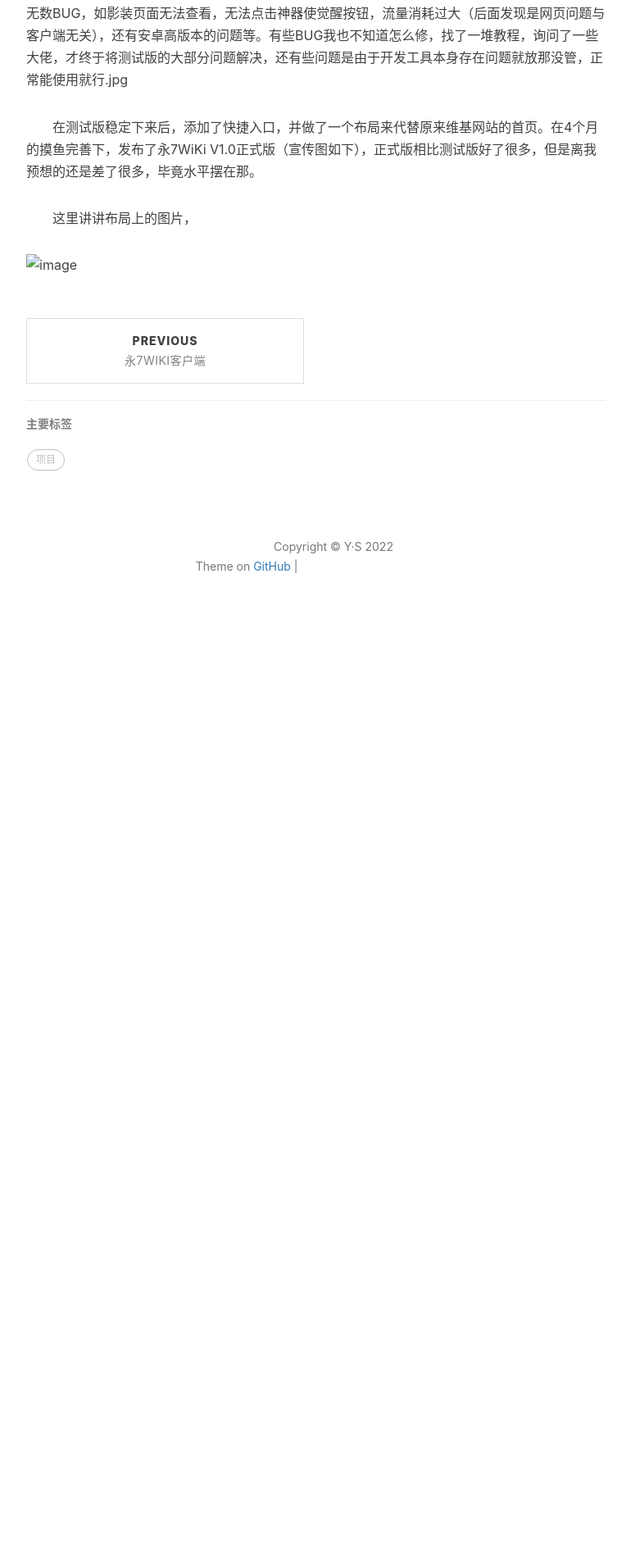
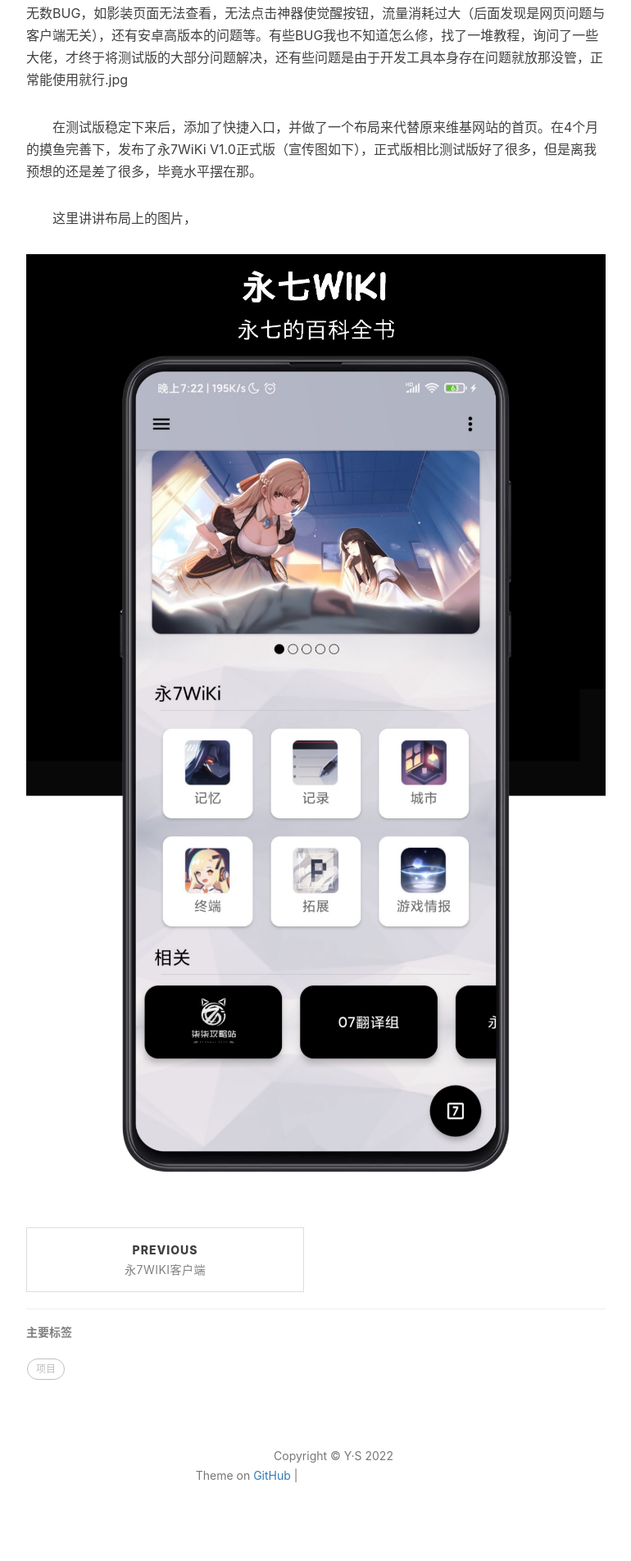
Before and after one commit to YS-yorigamishion/YS-yorigamishion.github.io, a Jekyll site: the page built from _posts/2022-2-20-永7WiKi制作过程以及踩到的一些坑.md, in a window 1280 px wide. Shown: the part 769-2673 px from the top of the page at 82% size, without its empty margins (233-1003 px from the left). Built offline with Jekyll 4.4.1, drawn with Linux system fonts in a browser that asks for light colours; nearby versions of some CDN libraries; comment, search, counter and statistics services are not loaded; before the commit the page ends 1564 px from its top, so only the background shows below that; grey boxes are pictures that could not be loaded.

Commit message:
Update 2022-2-20-永7WiKi制作过程以及踩到的一些坑.md

```diff
--- a/_posts/2022-2-20-永7WiKi制作过程以及踩到的一些坑.md
+++ b/_posts/2022-2-20-永7WiKi制作过程以及踩到的一些坑.md
@@ -18,4 +18,4 @@
 
 &emsp;&emsp;这里讲讲布局上的图片，
 
-![image](img/post-bg-F7WIKi1.0.jpg)
+![image](https://ys-yorigamishion.github.io/img/post-bg-F7WIKi1.0.jpg)
```
